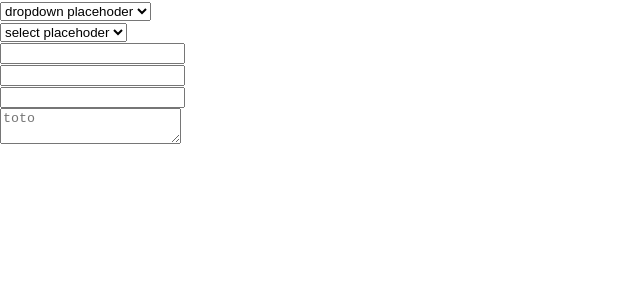
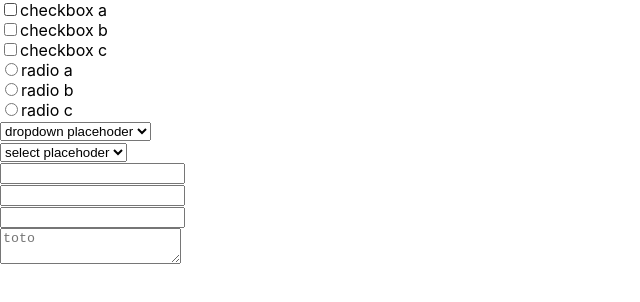
Before and after one commit to viococo/react-form-builder, a React (Create React App) app in the folder application/: page / in a window 1280 px wide. Shown: the top 302 px of the page, without its empty margins (0-640 px from the left). Built offline with nearby package versions, Linux system fonts and the light colour scheme.

Commit message:
add FieldCheckbox, add FieldRadio

```diff
--- a/application/src/App.tsx
+++ b/application/src/App.tsx
@@ -30,6 +30,23 @@ const App: React.FC = () => {
     <FormBuilder
       {...{
         inputs: {
+          checkbox: {
+            type: "checkbox",
+            options: {
+              a: { text: "checkbox a" },
+              b: { text: "checkbox b" },
+              c: { text: "checkbox c" }
+            }
+          },
+          radio: {
+            type: "radio",
+            options: {
+              a: { text: "radio a" },
+              b: { text: "radio b" },
+              c: { text: "radio c" }
+            }
+          },
+
           dropdown: {
             type: "dropdown",
             placeholder: "dropdown placehoder",
--- a/application/src/components/FormBuilder.tsx
+++ b/application/src/components/FormBuilder.tsx
@@ -1,7 +1,9 @@
 import React, { ComponentType } from "react";
 
 // Import default inputs
+import { FieldCheckbox } from "./Inputs/FieldCheckbox";
 import { FieldDropdown, IOptions } from "./Inputs/FieldDropdown";
+import { FieldRadio } from "./Inputs/FieldRadio";
 import { FieldText } from "./Inputs/FieldText";
 import { FieldTextarea } from "./Inputs/FieldTextarea";
 
@@ -30,9 +32,11 @@ interface IFormBuilder {
  * DATA
  */
 const inputsComponentsDefault: Iinputs = {
+  checkbox: FieldCheckbox,
   dropdown: FieldDropdown,
   number: FieldText,
   password: FieldText,
+  radio: FieldRadio,
   select: FieldDropdown,
   text: FieldText,
   textarea: FieldTextarea
--- /dev/null
+++ b/application/src/components/Inputs/FieldCheckbox.tsx
@@ -0,0 +1,56 @@
+import React from "react";
+import { IOptions } from "./FieldDropdown";
+
+/**
+ * TYPES
+ **/
+type Ivalues = Array<string>;
+interface IFieldCheckbox {
+  value: Ivalues;
+  options?: IOptions;
+  onChange: Function;
+}
+
+/**
+ * COMPONENT
+ **/
+export const FieldCheckbox = ({
+  value: currentValues = [],
+  options,
+  onChange: onChangeProps,
+  ...props
+}: IFieldCheckbox) => {
+  if (!options) throw new Error("Options is missing");
+
+  const onChange = (e: React.ChangeEvent<HTMLInputElement>) => {
+    const value = e.target.value;
+
+    if (currentValues.includes(value)) {
+      currentValues = currentValues.filter(e => e !== value);
+    } else currentValues = [...currentValues, value];
+
+    return onChangeProps(e, { value: currentValues });
+  };
+
+  return (
+    <div>
+      {Object.entries(options).map(([value, { text }]) => {
+        return (
+          <div {...{ key: value }}>
+            <label>
+              <input
+                {...{
+                  value,
+                  onChange,
+                  checked: currentValues.includes(value),
+                  ...props
+                }}
+              />
+              {text}
+            </label>
+          </div>
+        );
+      })}
+    </div>
+  );
+};
--- /dev/null
+++ b/application/src/components/Inputs/FieldRadio.tsx
@@ -0,0 +1,48 @@
+import React from "react";
+import { IOptions } from "./FieldDropdown";
+
+/**
+ * TYPES
+ **/
+interface IFieldRadio {
+  value: string;
+  options?: IOptions;
+  onChange: Function;
+}
+
+/**
+ * COMPONENT
+ **/
+export const FieldRadio = ({
+  value: currentValue,
+  options,
+  onChange: onChangeProps,
+  ...props
+}: IFieldRadio) => {
+  if (!options) throw new Error("Options is missing");
+
+  const onChange = (e: React.ChangeEvent<HTMLInputElement>) =>
+    onChangeProps(e, { value: e.target.value });
+
+  return (
+    <div>
+      {Object.entries(options).map(([value, { text }]) => {
+        return (
+          <div {...{ key: value }}>
+            <label>
+              <input
+                {...{
+                  value,
+                  onChange,
+                  checked: currentValue === value,
+                  ...props
+                }}
+              />
+              {text}
+            </label>
+          </div>
+        );
+      })}
+    </div>
+  );
+};
--- a/application/src/components/Inputs/index.js
+++ b/application/src/components/Inputs/index.js
@@ -1,3 +1,5 @@
+export * from "./FieldCheckbox.tsx";
 export * from "./FieldDropdown.tsx";
+export * from "./FieldRadio.tsx";
 export * from "./FieldText.tsx";
 export * from "./FieldTextarea.tsx";
```
